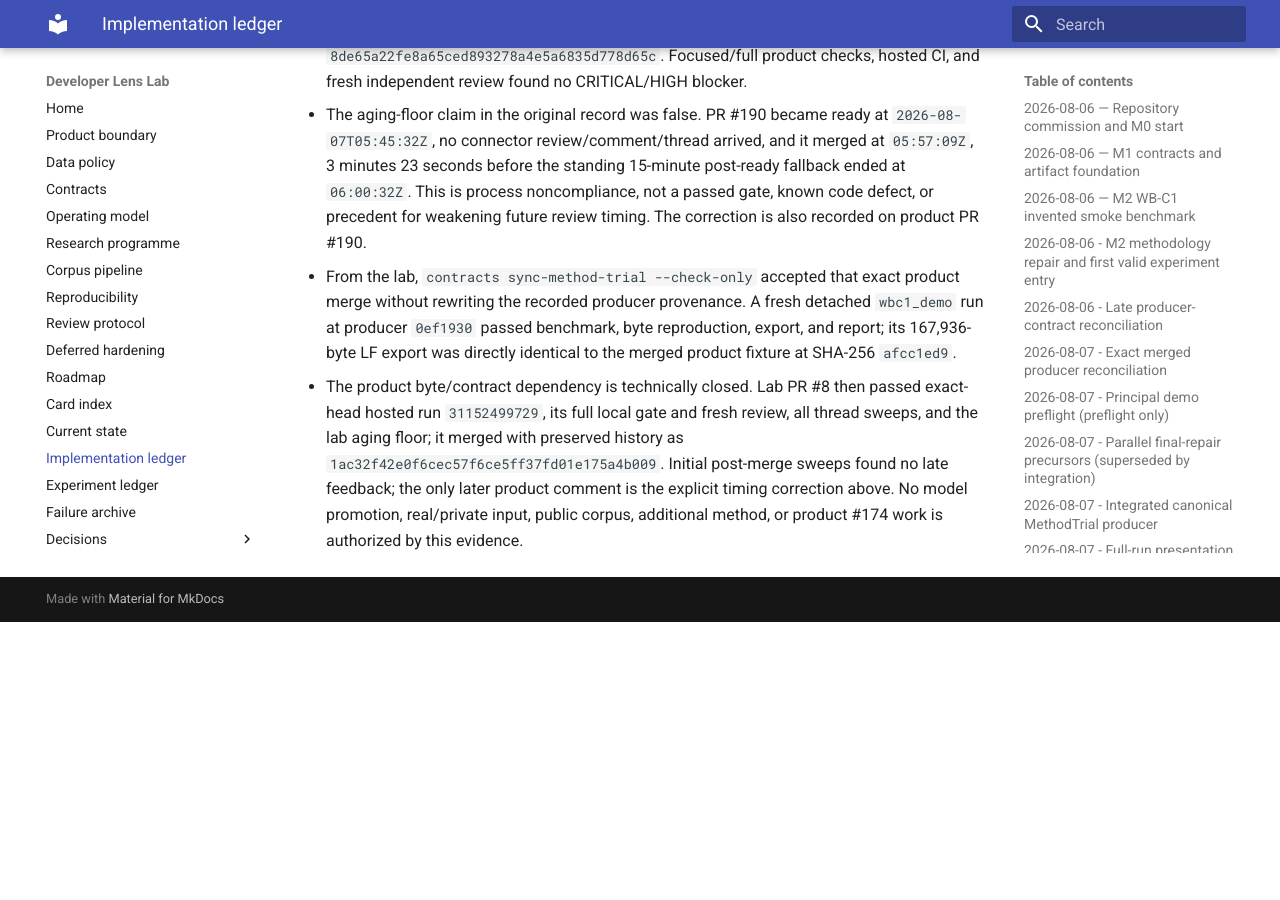
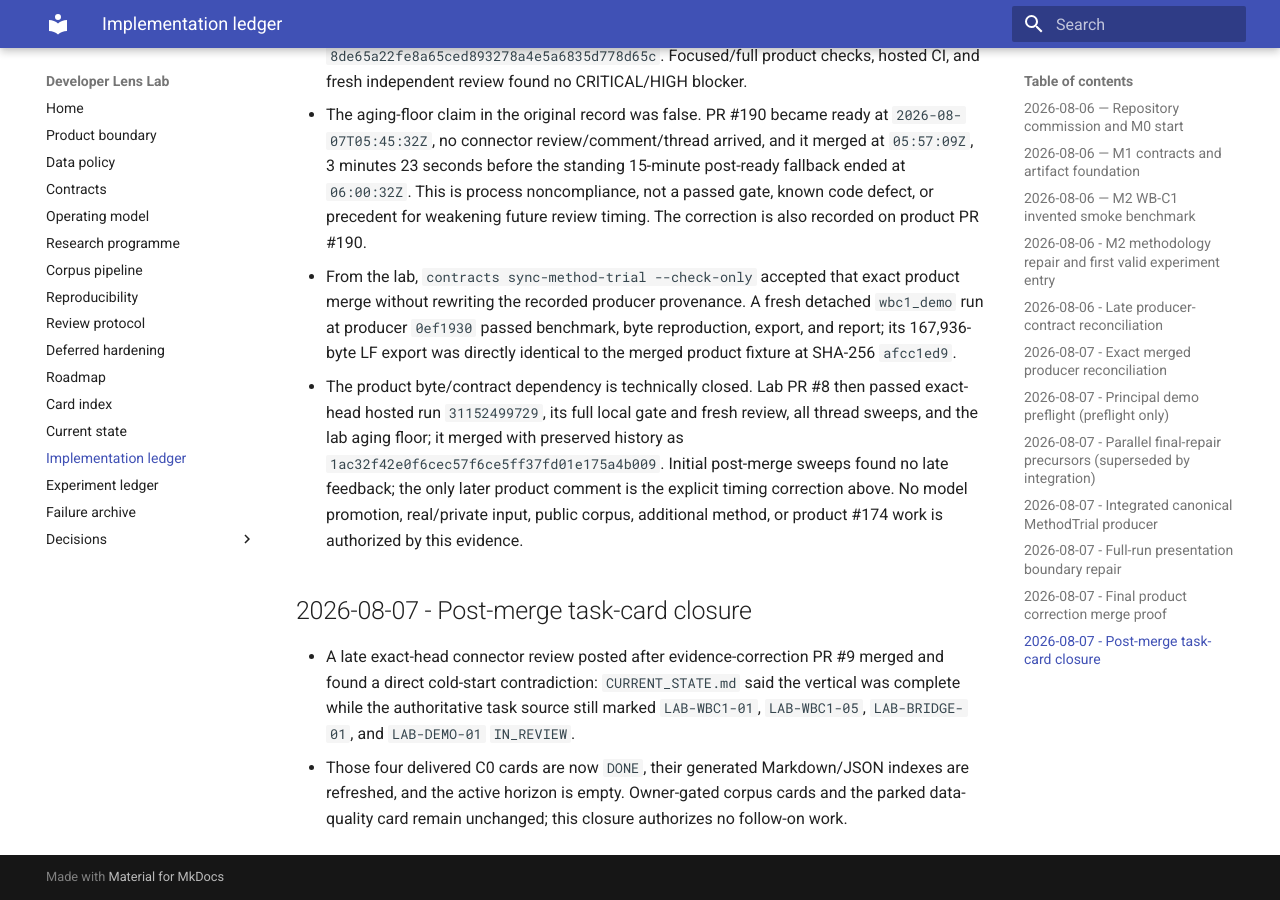
Before and after one commit to Chris0Jeky/developer-lens-lab, an MkDocs documentation site: the page built from docs/IMPLEMENTATION_LEDGER.md, in a window 1280 px wide and 900 px high, scrolled down 7675 px. Built offline with MkDocs 1.6.1 and Material for MkDocs 9.7.7, drawn with Linux system fonts in a browser that asks for light colours; before the commit the page ends 8297 px from its top, so only the background shows below that.

Commit message:
Close completed MethodTrial task cards

```diff
--- a/docs/IMPLEMENTATION_LEDGER.md
+++ b/docs/IMPLEMENTATION_LEDGER.md
@@ -269,3 +269,13 @@ Append milestone evidence. Live GitHub facts are snapshots and must be refreshed
   Initial post-merge sweeps found no late feedback; the only later product comment is the explicit
   timing correction above. No model promotion, real/private input, public corpus, additional
   method, or product #174 work is authorized by this evidence.
+
+## 2026-08-07 - Post-merge task-card closure
+
+- A late exact-head connector review posted after evidence-correction PR #9 merged and found a
+  direct cold-start contradiction: `CURRENT_STATE.md` said the vertical was complete while the
+  authoritative task source still marked `LAB-WBC1-01`, `LAB-WBC1-05`, `LAB-BRIDGE-01`, and
+  `LAB-DEMO-01` `IN_REVIEW`.
+- Those four delivered C0 cards are now `DONE`, their generated Markdown/JSON indexes are refreshed,
+  and the active horizon is empty. Owner-gated corpus cards and the parked data-quality card remain
+  unchanged; this closure authorizes no follow-on work.
```
Also changed, not shown: docs/CARD_INDEX.md (+4 -4 lines), docs/CURRENT_STATE.md (+1 -5 lines), 2 other files.
